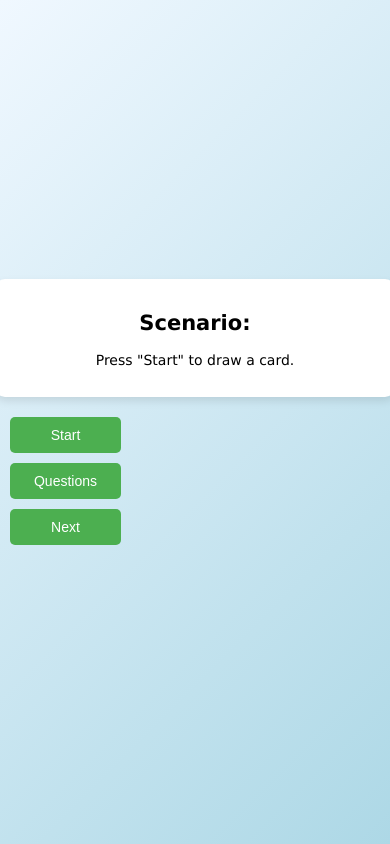
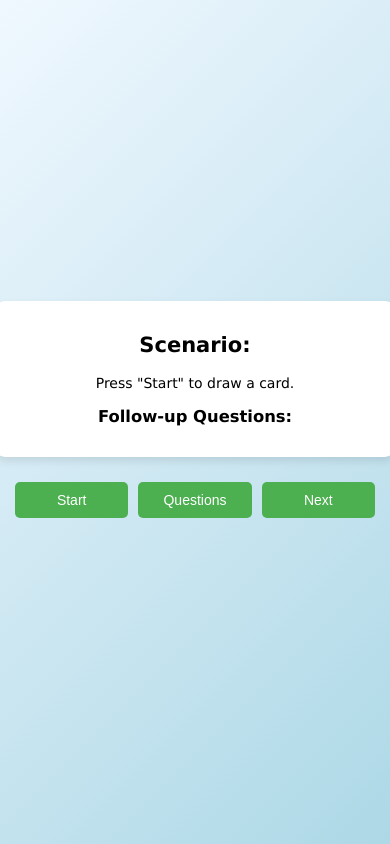
Before and after one commit to TomBlackroad/fearsoflove, a plain HTML site: page index.html in a window 390 px wide. Drawn offline with Linux system fonts and the light colour scheme.

Commit message:
Update style.css

```diff
--- a/style.css
+++ b/style.css
@@ -34,16 +34,11 @@ body {
     margin-bottom: 20px;
 }
 
-/* Hidden class to toggle visibility */
-.hidden {
-    display: none;
-}
-
-/* Button container at the bottom of the screen */
+/* Button container */
 .button-container {
     width: 100%;
     display: flex;
-    justify-content: space-evenly;
+    justify-content: space-around;  /* Spaced buttons */
     padding-bottom: 20px;
 }
 
@@ -57,7 +52,8 @@ body {
     border-radius: 5px;
     cursor: pointer;
     transition: background-color 0.3s ease;
-    width: 30%;
+    flex: 1;  /* Make buttons equally wide */
+    margin: 0 10px;  /* Space between buttons */
 }
 
 .game-button:hover {
@@ -86,11 +82,15 @@ body {
     .game-button {
         font-size: 14px;
         padding: 10px;
-        width: 30%;
     }
 
     .button-container {
-        flex-direction: column;
-        gap: 10px;
+        justify-content: center;
+        flex-wrap: wrap;
+    }
+
+    .game-button {
+        width: 45%;  /* Ensures two buttons fit per row */
+        margin: 5px;  /* Adds space between buttons */
     }
 }
```
